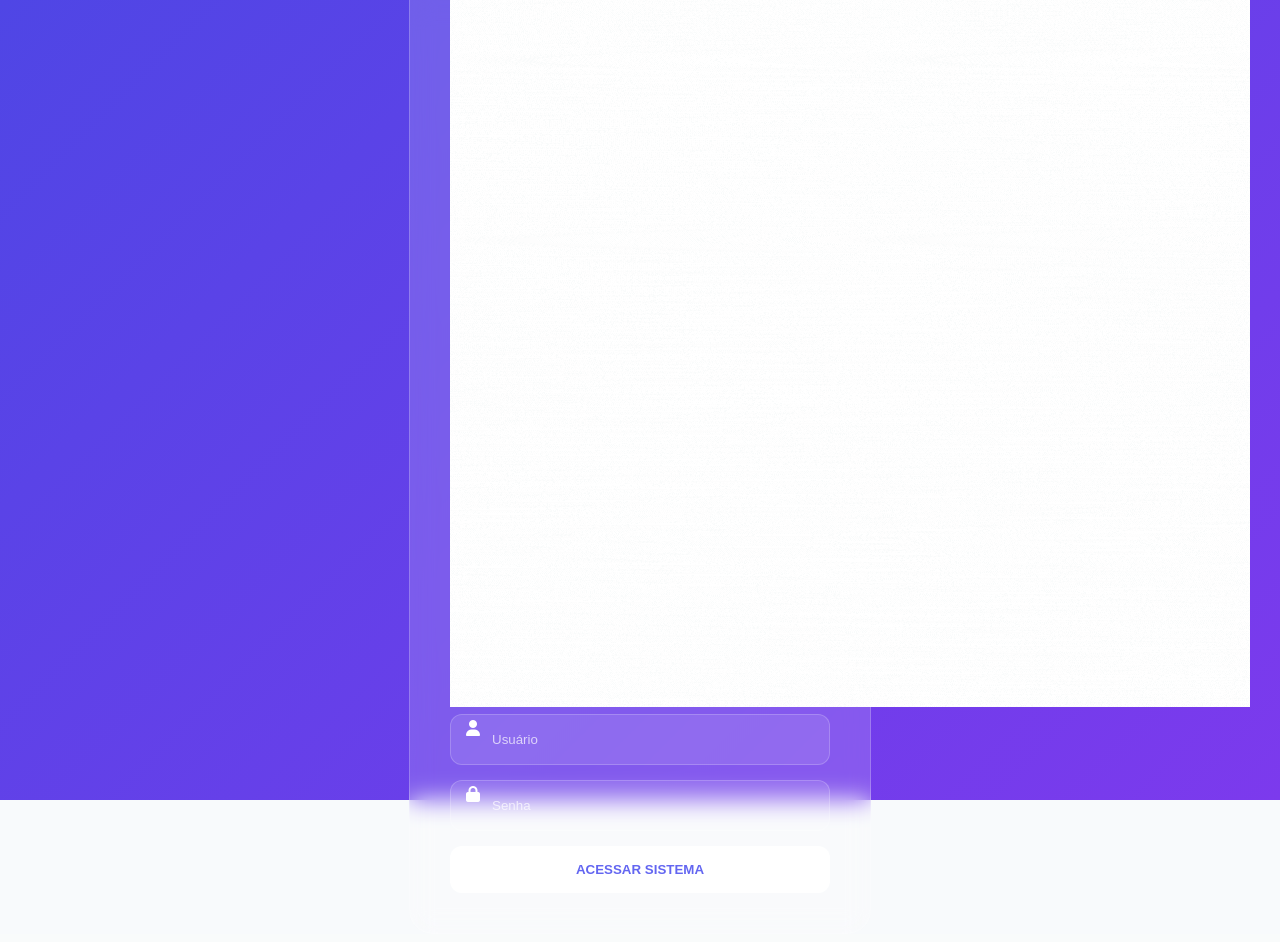
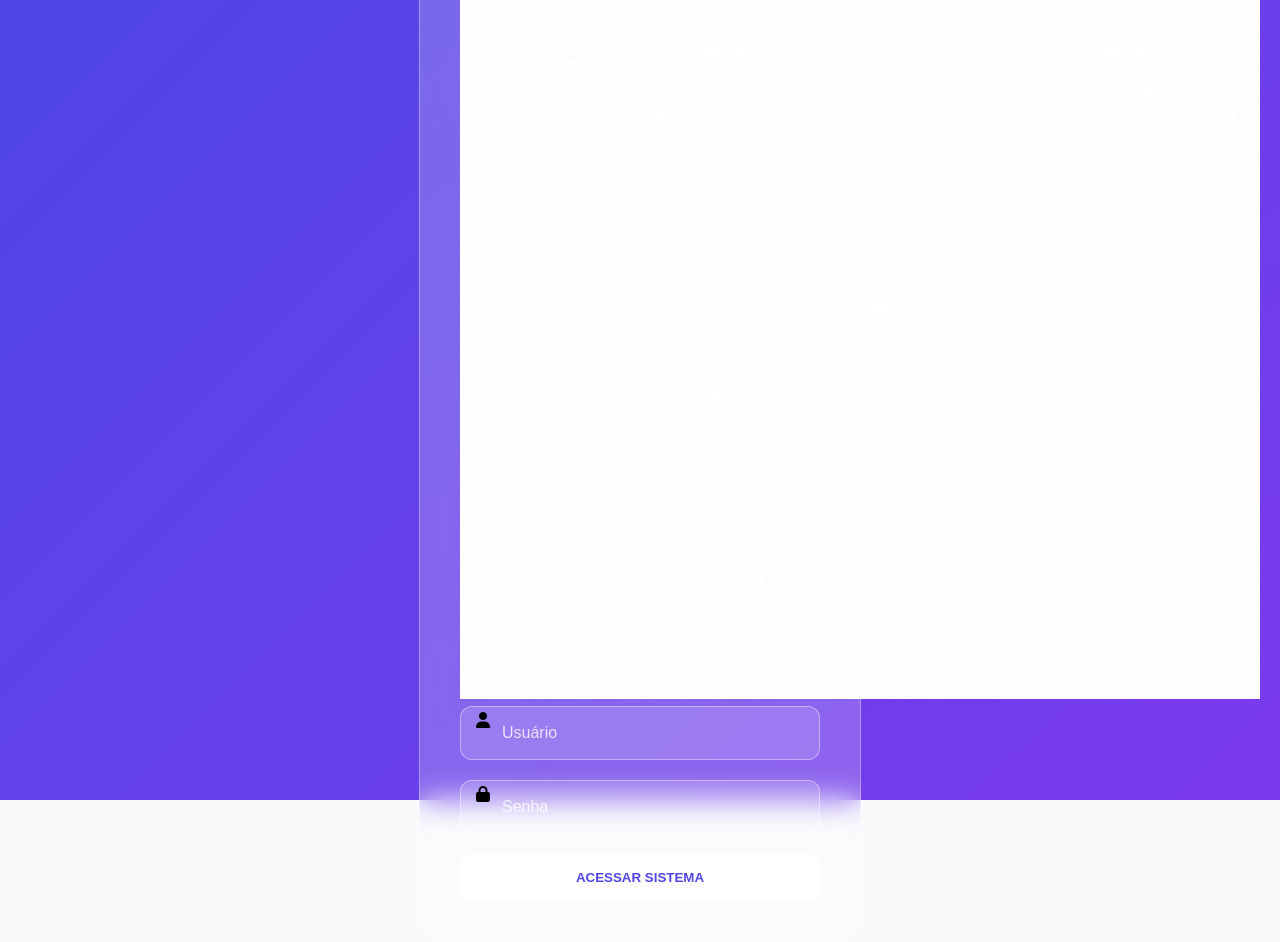
Before and after one commit to brunorochamczal/eduflow, a Flask app: page / in a window 1280 px wide. Before the commit the page ends 874 px from the top, so only its background shows below. Run offline with Flask 3, Linux system fonts and the light colour scheme; some libraries are stand-ins or nearby versions.

Commit message:
Update style.css

```diff
--- a/static/css/style.css
+++ b/static/css/style.css
@@ -1,7 +1,8 @@
-/* EDUNEX - Estilo Final */
+@import url('https://fonts.googleapis.com/css2?family=Poppins:wght@300;400;600&display=swap');
+
 :root {
-    --primary: #6366f1;
-    --glass: rgba(255, 255, 255, 0.15);
+    --primary: #4f46e5;
+    --glass: rgba(255, 255, 255, 0.2);
 }
 
 body, html {
@@ -12,7 +13,7 @@ body, html {
 
 .hidden { display: none !important; }
 
-/* LOGIN COM FONTES BRANCAS */
+/* LOGIN - FONTE BRANCA FORTE */
 .auth-container {
     height: 100vh;
     background: linear-gradient(135deg, #4f46e5 0%, #7c3aed 100%);
@@ -21,42 +22,48 @@ body, html {
 
 .login-card {
     background: var(--glass);
-    backdrop-filter: blur(12px);
-    border: 1px solid rgba(255, 255, 255, 0.2);
+    backdrop-filter: blur(15px);
+    border: 1px solid rgba(255, 255, 255, 0.3);
     padding: 40px; border-radius: 24px;
-    width: 380px; text-align: center; color: white;
+    width: 360px; text-align: center;
 }
 
 .field {
-    background: rgba(255, 255, 255, 0.1);
-    border: 1px solid rgba(255, 255, 255, 0.2);
-    border-radius: 12px; display: flex; padding: 5px 15px; margin-bottom: 15px;
+    background: rgba(255, 255, 255, 0.15);
+    border: 1px solid rgba(255, 255, 255, 0.4);
+    border-radius: 12px; display: flex; padding: 5px 15px; margin-bottom: 20px;
 }
 
 .field input {
     background: transparent; border: none;
-    color: #ffffff !important; /* Texto Branco */
+    color: #ffffff !important; /* Branco Absoluto */
     width: 100%; padding: 12px; outline: none;
+    font-size: 16px;
 }
 
-.field input::placeholder { color: rgba(255, 255, 255, 0.7); }
+.field input::placeholder { color: rgba(255, 255, 255, 0.8); }
 
 #btn-login {
     width: 100%; padding: 16px; border-radius: 12px; border: none;
-    background: white; color: var(--primary); font-weight: bold; cursor: pointer;
+    background: white; color: var(--primary); font-weight: 700; cursor: pointer;
 }
 
-/* DASHBOARD GRID */
+/* GRID DO DASHBOARD */
 .grid-menu {
     display: grid;
-    grid-template-columns: repeat(auto-fit, minmax(240px, 1fr));
-    gap: 25px; padding: 20px;
+    grid-template-columns: repeat(auto-fit, minmax(220px, 1fr));
+    gap: 20px; padding: 20px;
 }
 
 .card-btn {
-    background: white; padding: 35px; border-radius: 24px;
-    text-align: center; cursor: pointer; border: 1px solid #f1f5f9;
-    transition: 0.3s;
+    background: white; padding: 30px; border-radius: 20px;
+    text-align: center; border: 1px solid #eef2f6; cursor: pointer;
+    transition: 0.3s ease;
 }
 
-.card-btn:hover { transform: translateY(-10px); box-shadow: 0 20px 25px rgba(0,0,0,0.05); }
+.card-btn:hover { transform: translateY(-5px); box-shadow: 0 15px 30px rgba(0,0,0,0.05); }
+
+.form-modern {
+    background: white; padding: 30px; border-radius: 20px;
+    max-width: 500px; margin: 0 auto; display: flex; flex-direction: column; gap: 15px;
+}
```
